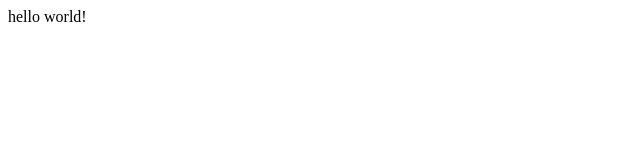
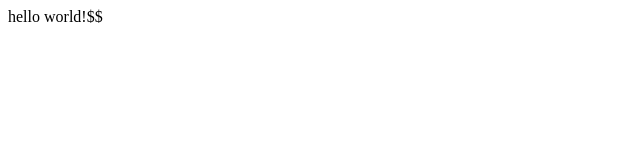
Before and after one commit to Nisso770/start-git, a plain HTML site: page index.html in a window 1280 px wide. Shown: the full height of the page, 0-640 px from the left. Drawn offline with Linux system fonts and the light colour scheme.

Commit message:
update text2

```diff
--- a/index.html
+++ b/index.html
@@ -6,6 +6,6 @@
     <title>Document</title>
 </head>
 <body>
-    hello world!
+    hello world!$$
 </body>
 </html>
```
